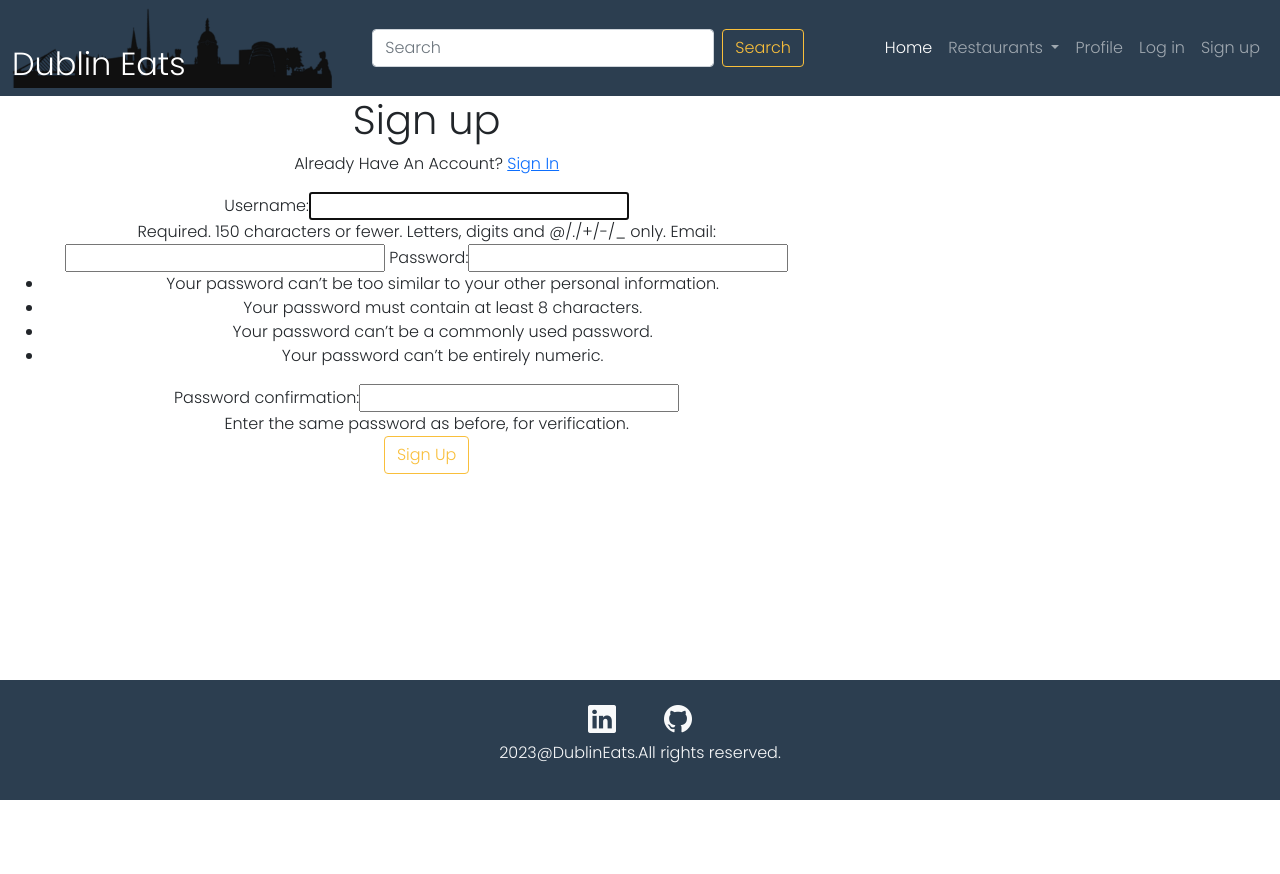
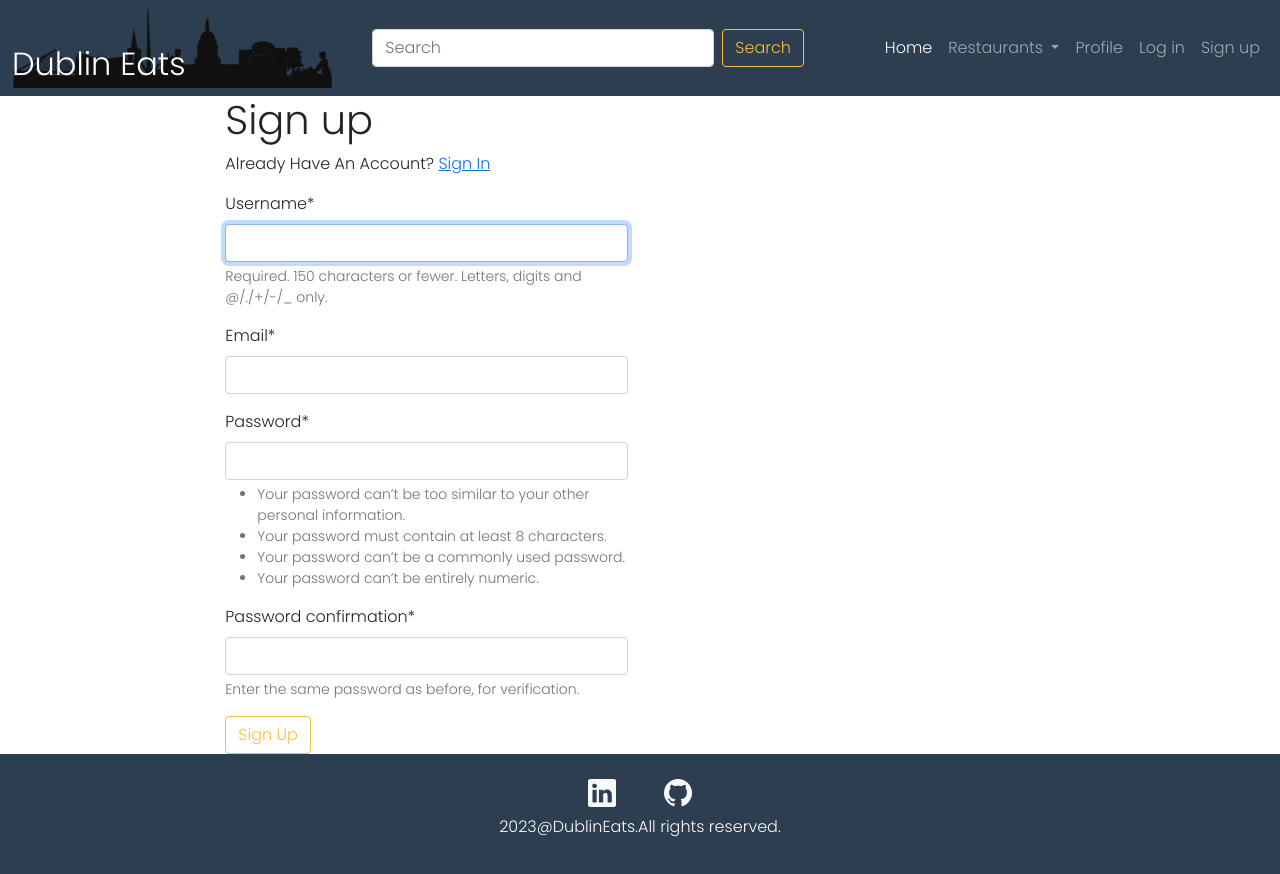
Before and after one commit to SooryaGeorge7/DublinEats, a Django app: page /signup/ in a window 1280 px wide. Before the commit the page ends 800 px from the top, so only its background shows below. Run offline with Django 3.2, Linux system fonts and the light colour scheme; some libraries are stand-ins or nearby versions.

Commit message:
feat:Add crispyforms to signup.html

```diff
--- a/templates/base.html
+++ b/templates/base.html
@@ -88,7 +88,7 @@
 
     </main>
 
-    <footer class="footer fixed-bottom">
+    <footer class="footer">
         <div class="container">
             <div class="col-12 text-center">
 
--- a/users/templates/users/signup.html
+++ b/users/templates/users/signup.html
@@ -1,19 +1,19 @@
 {% extends "base.html" %}
-
+{% load crispy_forms_tags %}
 {% block content %}
-<div class="container justify-content-center text-center">
-    <div>
+<div class="container">
+    <div class="row justify-content-center">
+        <div class="col-lg-6">
             <h1>Sign up</h1>
             <p> Already Have An Account? <a href="#">Sign In</a></p>
-    </div>
             <form method="POST">
                 {% csrf_token %}
                 <div>
-            {{ form }}
+                    {{ form|crispy }}
                 </div>
-        <div>
                 <button class="btn btn-outline-info button-dbneats" type="submit"> Sign Up </button>
-        </div>
             </form>
         </div>
+    </div>
+</div>
 {% endblock content %}
```
Also changed, not shown: DublinEats/settings.py (+5 -2 lines). Lines whose indentation alone changed are shown as unchanged.
